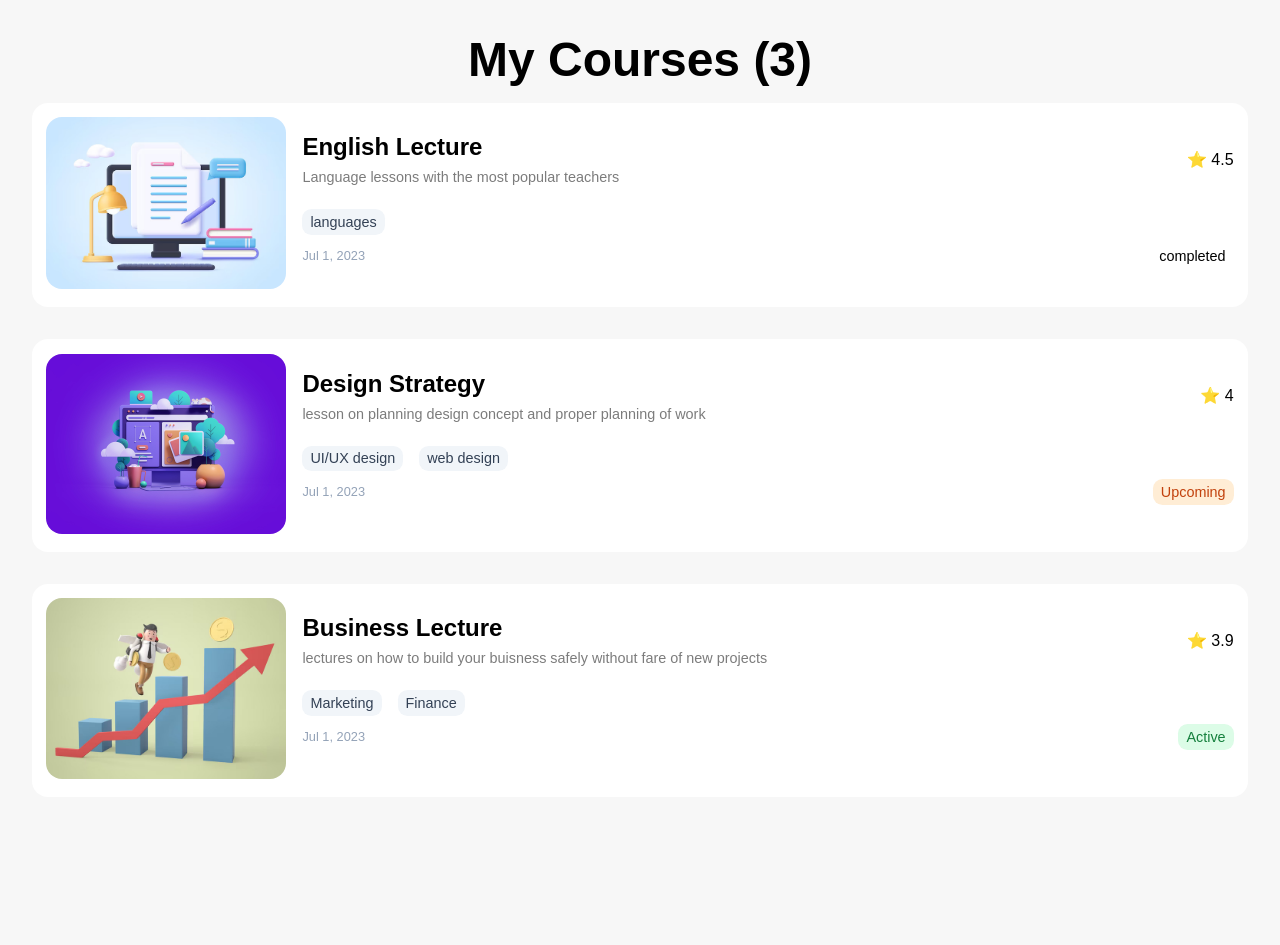
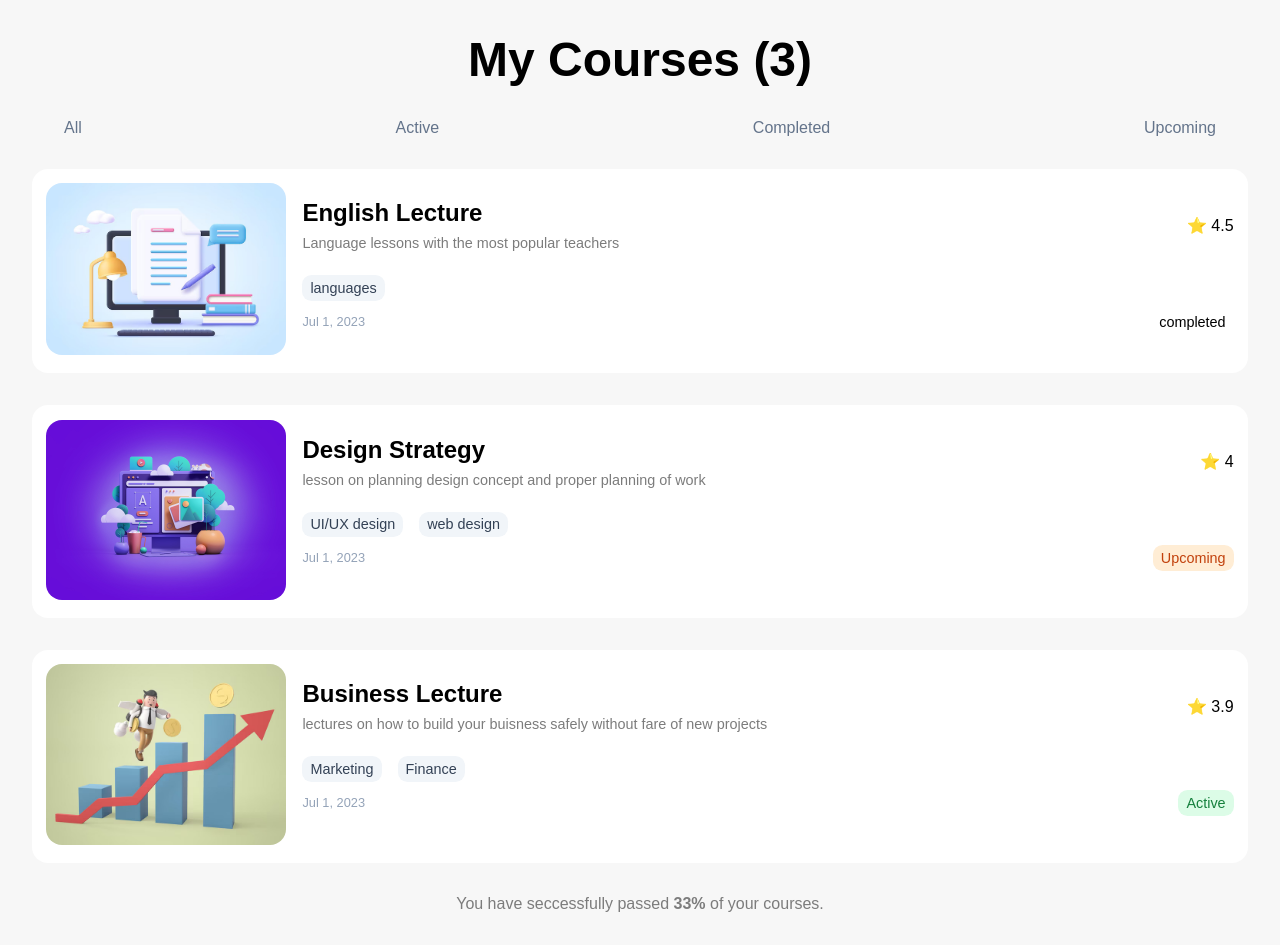
Before and after one commit to azimhatami/react_tutor, a React (Vite) app in the folder courses_list/: page / in a window 1280 px wide. Before the commit the page ends 861 px from the top, so only its background shows below. Built offline with nearby package versions, Linux system fonts and the light colour scheme.

Commit message:
Create header and footer components

```diff
--- a/courses_list/src/App.css
+++ b/courses_list/src/App.css
@@ -9,6 +9,14 @@ h1 {
   font-weight: 700;
   font-size: 3rem;
   margin-bottom: 1rem;
+}
+
+.course-status {
+	display: flex;
+	justify-content: space-between;
+	margin: 2rem;
+	color: #64748b;
+	font-weight: 300;
 }
 
 .course-item {
@@ -75,3 +83,7 @@ h1 {
   color: #94a3b8;
   font-size: 0.8rem;
 }
+
+.footer {
+	color: #7c7c7c;
+}
--- a/courses_list/src/App.jsx
+++ b/courses_list/src/App.jsx
@@ -1,12 +1,15 @@
 import CourseList from './components/CourseList';
+import Header from './components/Header';
+import Footer from './components/Footer';
 import './App.css'
 
 function App() {
 
   return (
     <>
-		<h1>My Courses (3)</h1>
-		<CourseList />
+	  <Header />
+	  <CourseList />
+	  <Footer />
     </>
   )
 }
--- /dev/null
+++ b/courses_list/src/components/Footer.jsx
@@ -0,0 +1,13 @@
+function Footer() {
+
+	return(
+		<>
+			<div className='footer'>
+				You have seccessfully passed <strong>33%</strong> of your courses.
+			</div>
+		</>
+	);
+}
+
+
+export default Footer;
--- /dev/null
+++ b/courses_list/src/components/Header.jsx
@@ -0,0 +1,17 @@
+const courseStatus = ['All', 'Active', 'Completed', 'Upcoming']
+
+
+function Header() {
+
+	return(
+		<>
+			<h1>My Courses (3)</h1>
+			<div className='course-status'>
+				{courseStatus.map(s => <div key={s}>{s}</div>)}
+			</div>
+		</>
+	)
+}
+
+
+export default Header;
```
